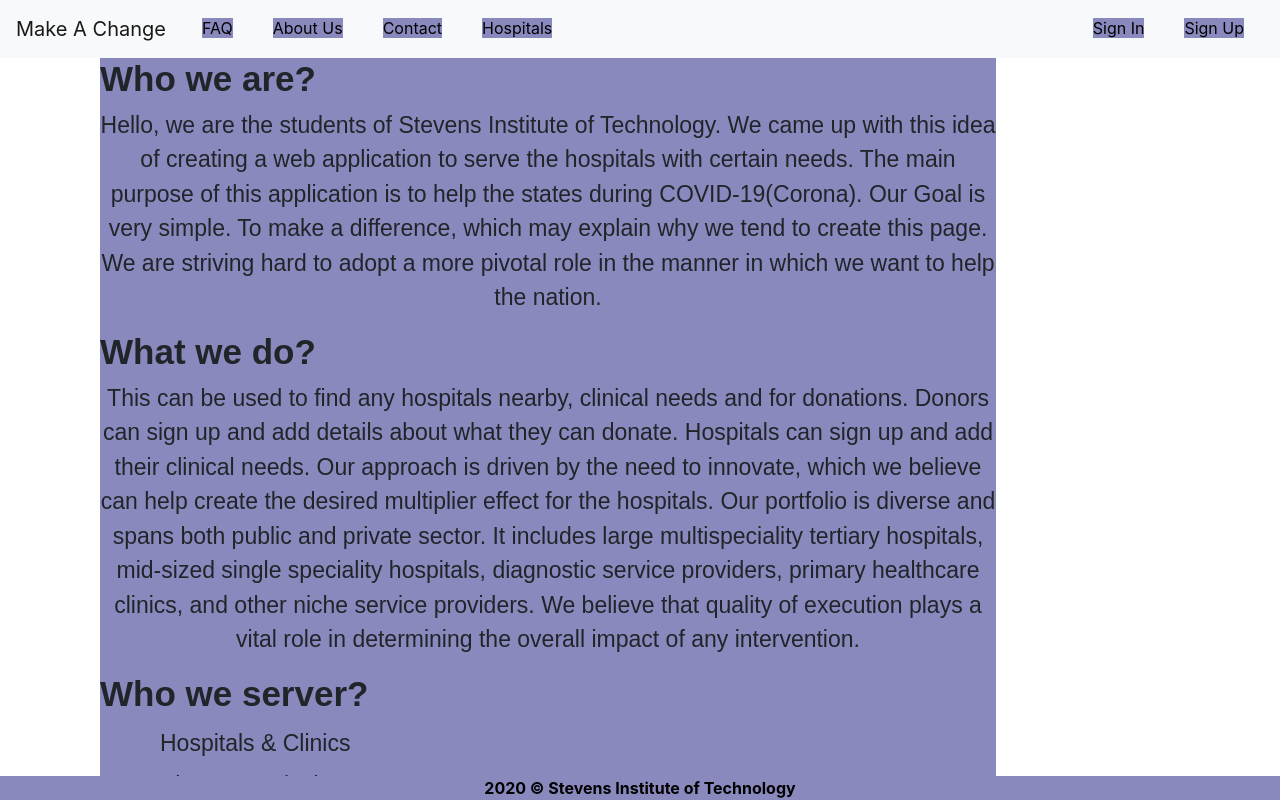
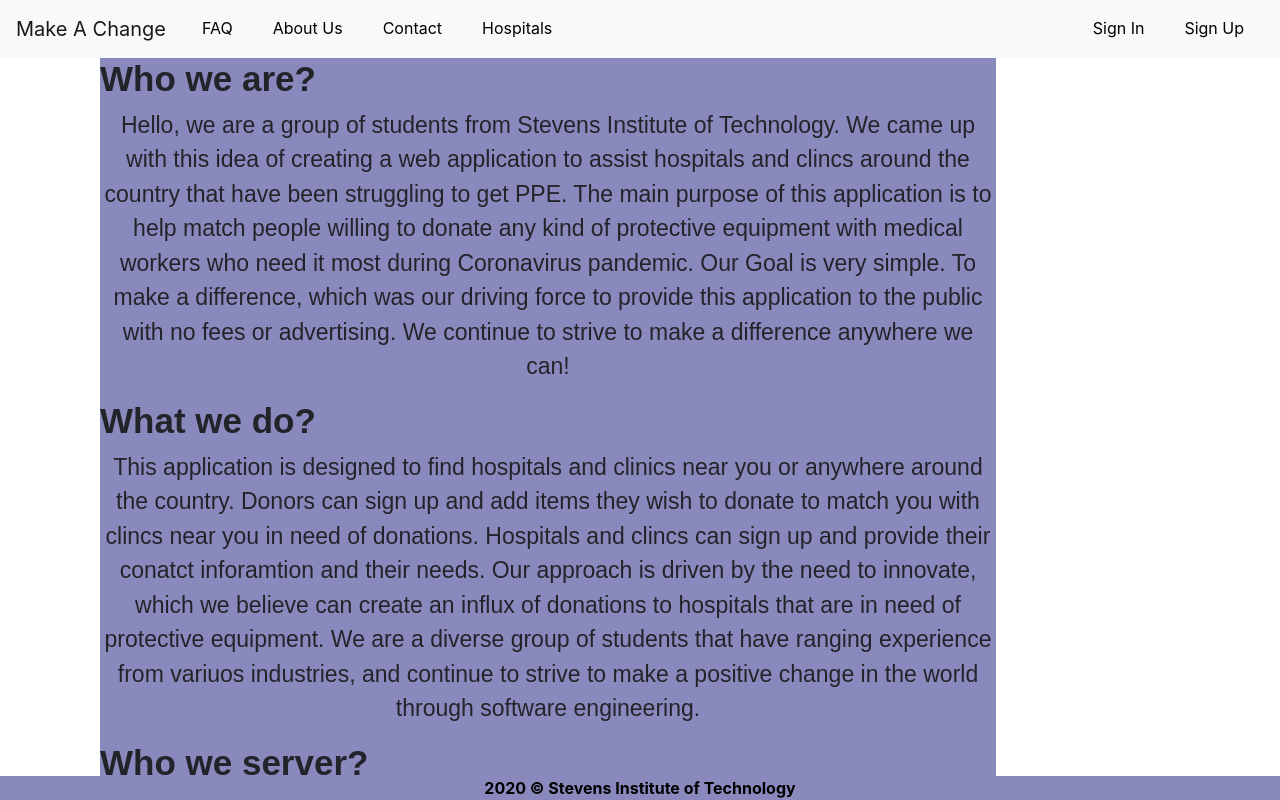
Before and after one commit to vaishnavimecit/CS554Project_Codeninja, a React (Create React App) app: page /about in a window 1280 px wide. Shown: the top 800 px of the page. Built offline with nearby package versions, Linux system fonts and the light colour scheme; no server answers.

Commit message:
bugfix and formatting updates

```diff
--- a/src/App.css
+++ b/src/App.css
@@ -175,5 +175,4 @@ ul li {
 
 .navi-link {
   color: black;
-  background-color: #8a89be;
 }
--- a/src/components/About.js
+++ b/src/components/About.js
@@ -6,35 +6,36 @@ const About = () => {
       <div class="about">
         <h1 className="heading">Who we are?</h1>
         <p>
-          Hello, we are the students of Stevens Institute of Technology. We came
-          up with this idea of creating a web application to serve the hospitals
-          with certain needs. The main purpose of this application is to help
-          the states during COVID-19(Corona). Our Goal is very simple. To make a
-          difference, which may explain why we tend to create this page. We are
-          striving hard to adopt a more pivotal role in the manner in which we
-          want to help the nation.
+          Hello, we are a group of students from Stevens Institute of
+          Technology. We came up with this idea of creating a web application to
+          assist hospitals and clincs around the country that have been
+          struggling to get PPE. The main purpose of this application is to help
+          match people willing to donate any kind of protective equipment with
+          medical workers who need it most during Coronavirus pandemic. Our Goal
+          is very simple. To make a difference, which was our driving force to
+          provide this application to the public with no fees or advertising. We
+          continue to strive to make a difference anywhere we can!
         </p>
         <h1 className="heading">What we do?</h1>
         <p>
-          This can be used to find any hospitals nearby, clinical needs and for
-          donations. Donors can sign up and add details about what they can
-          donate. Hospitals can sign up and add their clinical needs. Our
-          approach is driven by the need to innovate, which we believe can help
-          create the desired multiplier effect for the hospitals. Our portfolio
-          is diverse and spans both public and private sector. It includes large
-          multispeciality tertiary hospitals, mid-sized single speciality
-          hospitals, diagnostic service providers, primary healthcare clinics,
-          and other niche service providers. We believe that quality of
-          execution plays a vital role in determining the overall impact of any
-          intervention.
+          This application is designed to find hospitals and clinics near you or
+          anywhere around the country. Donors can sign up and add items they
+          wish to donate to match you with clincs near you in need of donations.
+          Hospitals and clincs can sign up and provide their conatct inforamtion
+          and their needs. Our approach is driven by the need to innovate, which
+          we believe can create an influx of donations to hospitals that are in
+          need of protective equipment. We are a diverse group of students that
+          have ranging experience from variuos industries, and continue to
+          strive to make a positive change in the world through software
+          engineering.
         </p>
         <h1 className="heading">Who we server?</h1>
         <p>
           <ul>
-            <li>Hospitals & Clinics</li>
+            <li>Hospitals and Clinics</li>
             <li>Pharmaceuticals</li>
             <li>Medical equipment manufacturers</li>
-            <li>Health care providers</li>
+            <li>Health Care workers</li>
             <li>and more...</li>
           </ul>
         </p>
--- a/src/components/AssociateHospital.js
+++ b/src/components/AssociateHospital.js
@@ -131,6 +131,9 @@ function AssociateHospital() {
 
       <hr></hr>
       {content}
+      <footer class="footer">
+        2020 &#169; Stevens Institute of Technology
+      </footer>
     </div>
   );
 }
--- a/src/components/Faq.js
+++ b/src/components/Faq.js
@@ -14,15 +14,21 @@ const Faq = () => {
           </h2>
         </div>
         <p className="answer">
-          Click the donors page, and it will take you to a form. Fill in the
-          information required in the fields, and you can see the number of
-          hospitals in the nearby area once you have filled out the form.
+          Click the sign up link and sign up as a Donor or a Clinic
+          respectively. Once you sign up, if you are looking to donate to
+          hospitals near you, visit the Hospitals tab and you will be shown any
+          clinics near you that have signed up with our site. Select which one
+          you would like to donate to, and you will be provided with information
+          on how to contact the clinic and instructions to be able to donate
+          safely.
         </p>
         <br></br>
         <h2 class="question">How do I contact you?</h2>
         <p className="answer">
-          You can contact us by reaching out to the email under the contact us
-          page.
+          {" "}
+          You can contact us if you have any questions, concerns, or issues to
+          raise by filling out the form under the 'Contact Us' tab. We will get
+          back to you as soon as possible!
         </p>
         <br></br>
         <h2 class="question">
@@ -30,14 +36,15 @@ const Faq = () => {
           to them?
         </h2>
         <p className="answer">
-          Yes you can click on Hospitals tab on home page and search the
-          hospital you want
+          Yes, you can click on Hospitals tab search any area by zipcode to show
+          what hospitals are in the area and what supplies they are requesting
+          if they have signed up with us.
         </p>
         <br></br>
         <h2 class="question">What are some items I can donate?</h2>
         <p className="answer">
           Preferred items include gloves and masks, hospitals will indicate
-          which supplies they absolutley need once you sign up.
+          which supplies they need most once you sign up.
         </p>
       </div>
       <footer class="footer">
--- a/src/components/Hospitals.js
+++ b/src/components/Hospitals.js
@@ -62,13 +62,17 @@ function Hospitals() {
   }
 
   const getUser = async (email) => {
+    let res;
     try {
-      const res = await axios.get(
-        `http://localhost:3001/donors/email/${email}`
-      );
+      res = await axios.get(`http://localhost:3001/donors/email/${email}`);
       return res.data;
-    } catch (e) {
-      console.log(e);
+    } catch {
+      try {
+        res = await axios.get(`http://localhost:3001/hospitals/email/${email}`);
+        return res.data;
+      } catch {
+        throw "Error: user not found.";
+      }
     }
   };
 
--- a/src/components/Navbar.js
+++ b/src/components/Navbar.js
@@ -6,7 +6,7 @@ import { AuthContext } from "../firebase/Auth";
 const Navigation = () => {
   const { currentUser } = useContext(AuthContext);
   return (
-    <div class="head">
+    <div className="head">
       {currentUser ? <NavigationAuth /> : <NavigationNonAuth />}
     </div>
   );
--- a/src/components/SignIn.js
+++ b/src/components/SignIn.js
@@ -89,10 +89,11 @@ function SignIn() {
               Forgot Password
             </Button>
           </Form>
-          <hr></hr>
-          <SocialSignIn></SocialSignIn>
         </Card.Body>
       </Card>
+      <footer class="footer">
+        2020 &#169; Stevens Institute of Technology
+      </footer>
     </div>
   );
 }
--- a/src/components/SignUp.js
+++ b/src/components/SignUp.js
@@ -390,8 +390,6 @@ function SignUp() {
         <Button id="submitButton" name="submitButton" type="submit">
           Sign Up
         </Button>
-        <hr></hr>
-        <SocialSignIn></SocialSignIn>
       </Form>
     );
   }
@@ -542,8 +540,6 @@ function SignUp() {
         <Button id="submitButton" name="submitButton" type="submit">
           Sign Up
         </Button>
-        <hr></hr>
-        <SocialSignIn></SocialSignIn>
       </Form>
     );
   }
@@ -564,6 +560,9 @@ function SignUp() {
         <Card.Header>Sign Up</Card.Header>
         <Card.Body>{formBody}</Card.Body>
       </Card>
+      <footer class="footer">
+        2020 &#169; Stevens Institute of Technology
+      </footer>
     </div>
   );
 }
```
